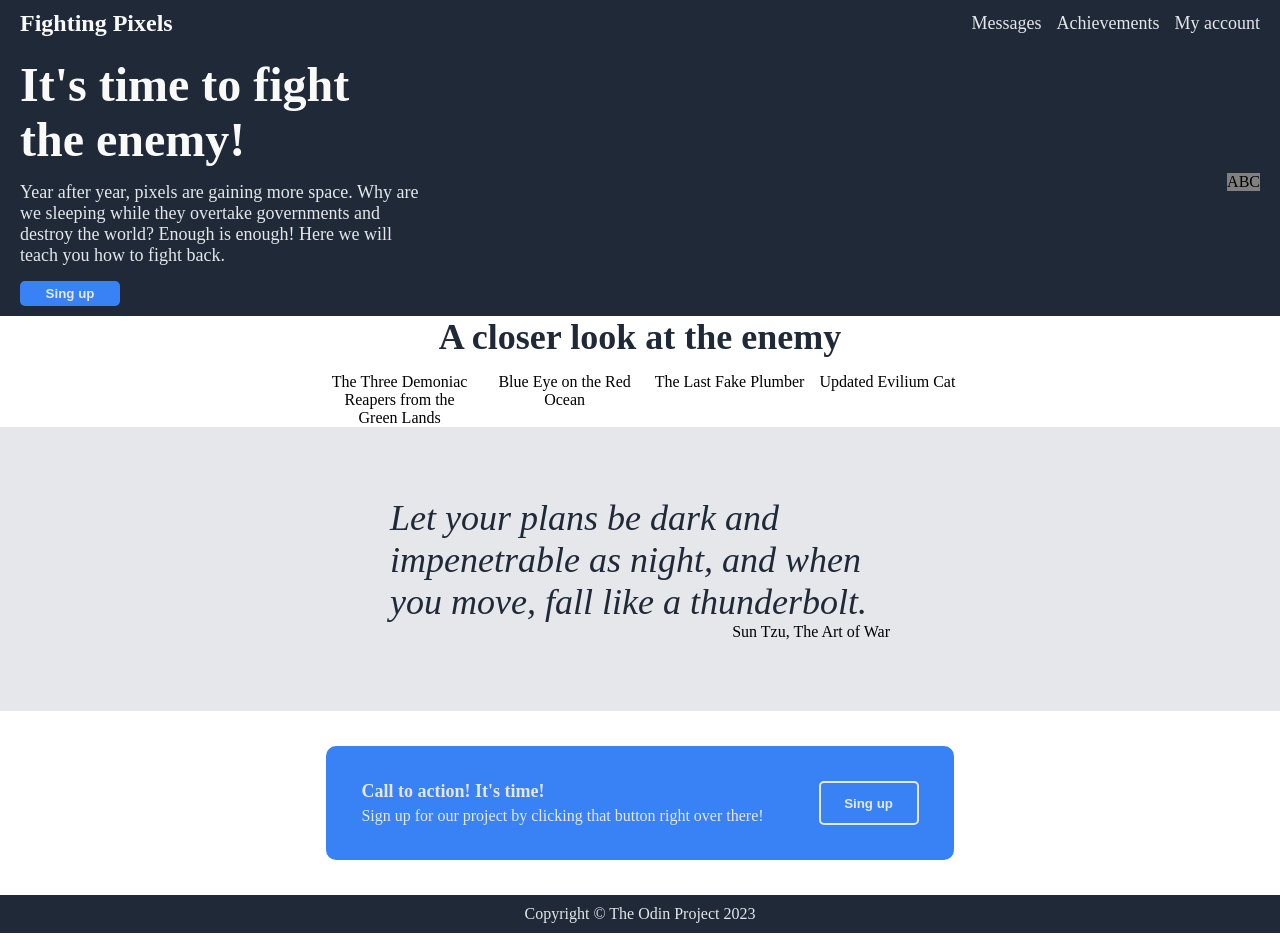
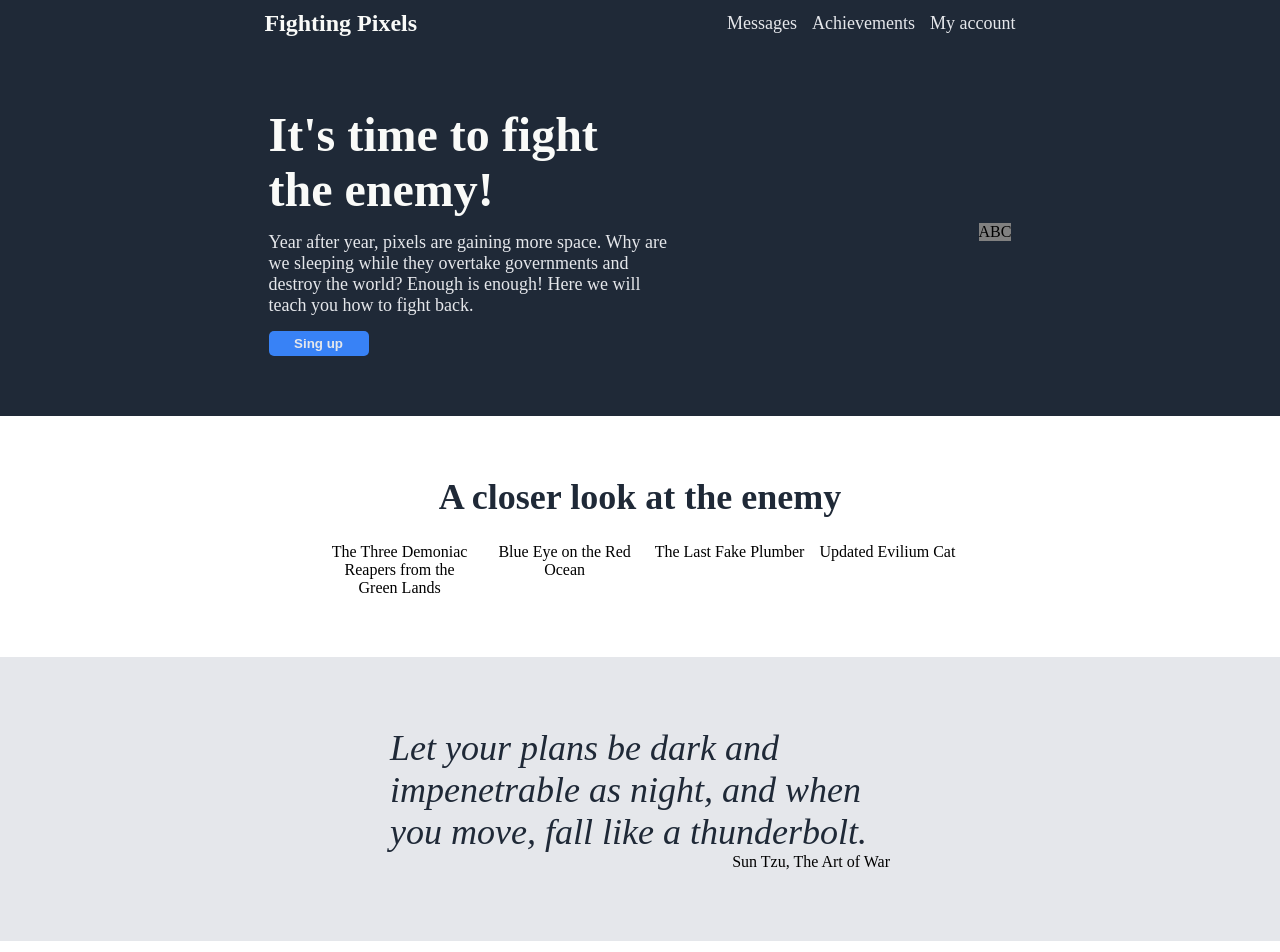
Before and after one commit to 4whatspc3/Project-Landing-Page, a plain HTML site: page index.html in a window 1280 px wide. Shown: the top 952 px of the page. Drawn offline with Linux system fonts and the light colour scheme.

Commit message:
Adjust the padding of different sections. Align the items to the center.

```diff
--- a/style.css
+++ b/style.css
@@ -11,7 +11,8 @@ body {
     flex: 1 1 auto;
     display: flex;
     align-items: center;
-    justify-content: space-between;
+    justify-content: center;
+    gap: 25%;
     padding:  10px 20px;
 }
 
@@ -40,8 +41,9 @@ a {
     flex: 1 1 auto;
     display: flex;
     align-items: center;
-    justify-content: space-between;
-    padding: 10px 20px;
+    justify-content: center;
+    gap: 25%;
+    padding: 60px 20px;
 }
 
 .welcome {
@@ -85,7 +87,8 @@ a {
     display: flex;
     flex-direction: column;
     align-items: center;
-    gap: 15px;
+    gap: 25px;
+    padding: 60px 20px;
 }
 
 .mainText {
@@ -109,7 +112,7 @@ a {
     flex: 1 1 auto;
     display: flex;
     justify-content: center;
-    padding:70px;
+    padding:70px 20px;
 }
 
 .container {
@@ -132,7 +135,7 @@ a {
     flex: 1 1 auto;
     display: flex;
     justify-content: center;
-    padding: 35px;
+    padding: 70px 20px;
 }
 
 .square {
@@ -169,7 +172,7 @@ a {
 .footer {
     background-color: #1f2937;
     color: #e5e7eb;
-    padding: 10px;
+    padding: 20px;
     flex: 1 1 auto;
     display: flex;
     justify-content: center;
```
